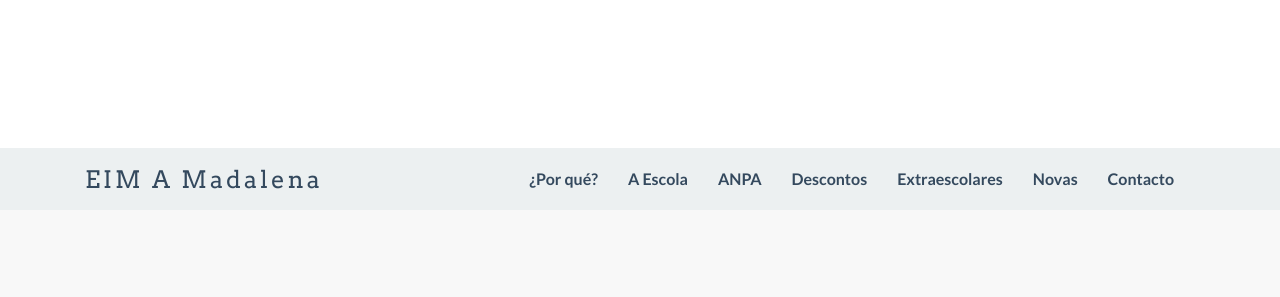
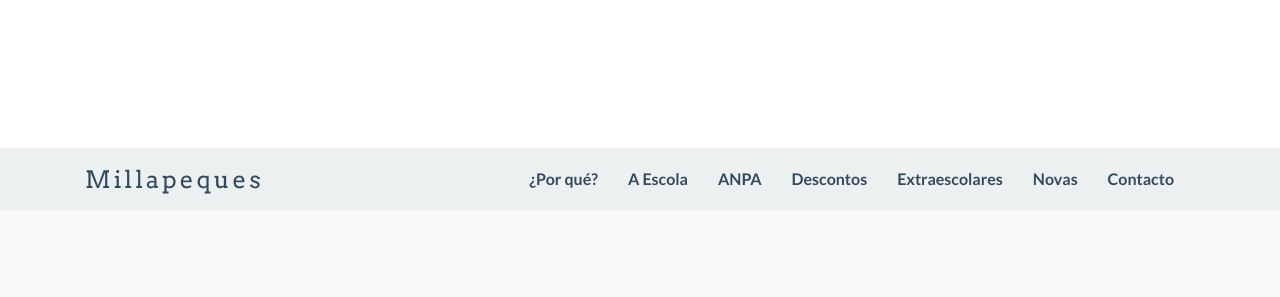
Before and after one commit to millapeques/millapeques.github.io, a plain HTML site: page index.html in a window 1280 px wide. Shown: the part 652-949 px from the top of the page. Drawn offline with Linux system fonts and the light colour scheme; files whose address does not match are found by name.

```diff
--- a/index.html
+++ b/index.html
@@ -8,10 +8,10 @@
 <head>
 <meta charset="utf-8">
 <meta name="viewport" content="width=device-width, user-scalable=no, initial-scale=1.0, minimum-scale=1.0, maximum-scale=1.0">
-<meta name="description" content="ANPA EIM A Madalena Milladoiro AMES ">
+<meta name="description" content="ANPA Millapeques Milladoiro AMES ">
 <meta name="author" content="JLC">
 
-<title>EIM A Madalena</title>
+<title>Millapeques</title>
 
 <!-- Bootstrap core CSS -->
 <link href="css/bootstrap.min.css" rel="stylesheet">
@@ -78,7 +78,7 @@
 				<span class="icon-bar"></span>
 				<span class="icon-bar"></span>
 			</button>
-            <a class="navbar-brand" href="#home">EIM A Madalena</a>
+            <a class="navbar-brand" href="#home">Millapeques</a>
 		</div>
 
 		<div class="collapse navbar-collapse navbar-right navbar-ex1-collapse">
@@ -332,8 +332,8 @@
       <hr class="featurette-divider hidden-lg">
       <div class="col-md-5 col-md-push-1 address">
         <address>
-          <h3>EIM A Madalena</h3>
-          <p class="lead">EIM A Madalena<br>
+          <h3>Millapeques</h3>
+          <p class="lead">Millapeques<br>
             Plaza da Magdalena, 16<br>
             15895 O Milladoiro<br>
           Telf: 981 538433</p>
@@ -353,14 +353,14 @@
   <div class="container">
     <div class="row">
       <div class="col-md-7">
-        <h3 class="footer-title">ANPA EIM A Madalena</h3>
+        <h3 class="footer-title">ANPA Millapeques</h3>
         <!-- LICENSE -->
         Using <a rel="cc:attributionURL" href="http://www.andreagalanti.it/flatfy" property="dc:title">Flatfy Theme </a> by
         <a rel="dc:creator" href="http://www.andreagalanti.it" property="cc:attributionName">Andrea Galanti</a>.
       </div>
       <div class="col-md-5">
         <div class="footer-banner">
-          <h3 class="footer-title">EIM A Madalena</h3>
+          <h3 class="footer-title">Millapeques</h3>
         </div>
       </div>
     </div>
```
